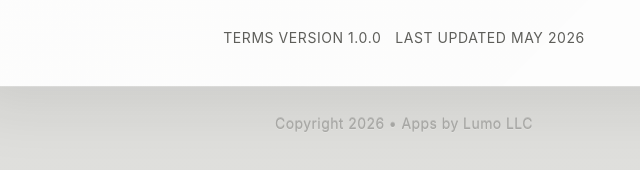
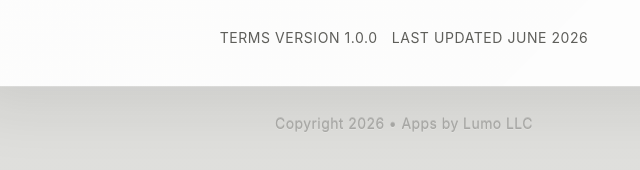
Before and after one commit to AppsByLumo/lumo-site, a plain HTML site: page storytime/terms-of-service.html in a window 1280 px wide. Shown: the part 6211-6381 px from the top of the page, 236-876 px from the left. Drawn offline with Linux system fonts and the light colour scheme.

Commit message:
docs(storytime): bump "Last updated" to June 2026
Co-Authored-By: Claude Opus 4.7 (1M context) <noreply@anthropic.com>

```diff
--- a/storytime/terms-of-service.html
+++ b/storytime/terms-of-service.html
@@ -402,7 +402,7 @@
 
         <div class="policy-meta">
           <span>Terms version 1.0.0</span>
-          <span>Last updated May 2026</span>
+          <span>Last updated June 2026</span>
         </div>
       </div>
     </article>
```
Also changed, not shown: storytime/privacy-policy.html (+1 -1 lines).
